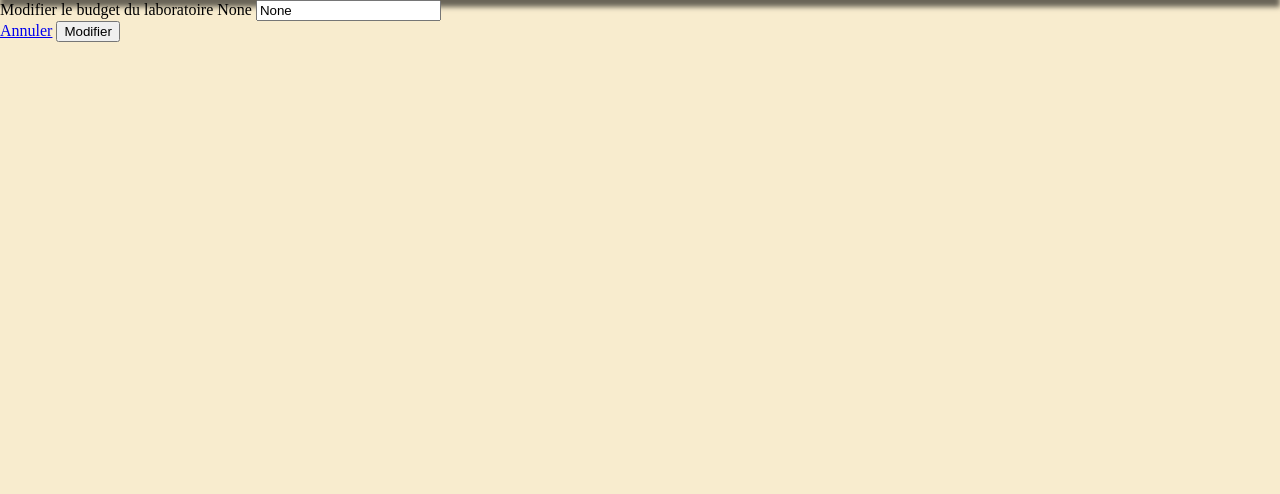
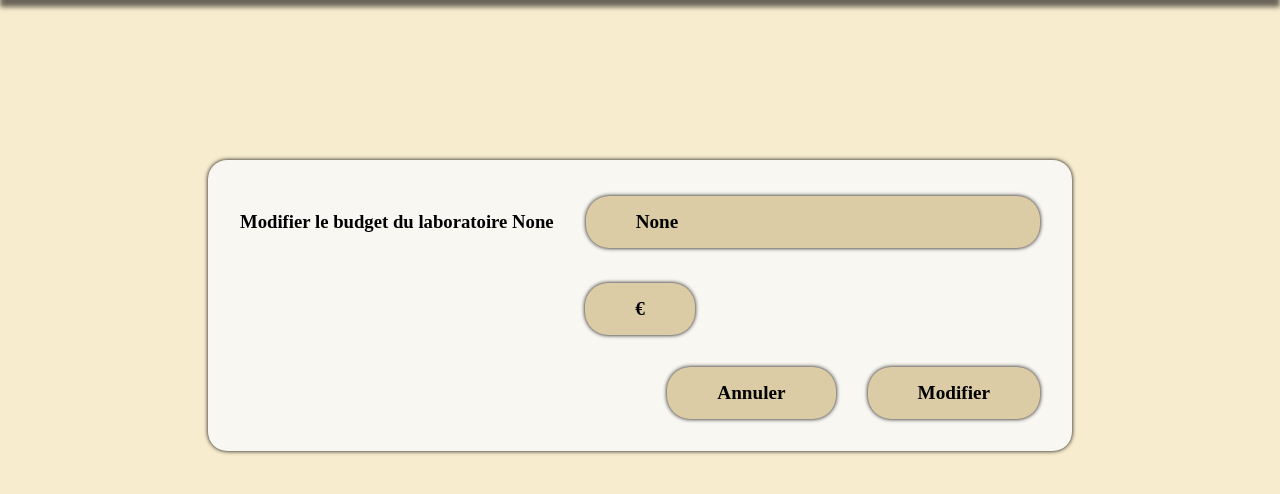
Before and after one commit to JorisVachey/SAE_ADN, a Flask app: template flask/monApp/templates/budget.html in a window 1280 px wide. Shown: the part 112-606 px from the top of the page. Run offline with Flask 3, Linux system fonts and the light colour scheme; the template is opened without the code that fills it: values that come from a table or form of the project are taken from there, others are empty.

Commit message:
cleen css html pour la page budget

```diff
--- a/flask/monApp/templates/budget.html
+++ b/flask/monApp/templates/budget.html
@@ -1,21 +1,22 @@
 {% extends "base.html" %}
 
 {% block styles_additionnels %}
-<link rel="stylesheet" href="{{ url_for('static', filename='css/style_ajouter_plate_fouille.css') }}">
+<link rel="stylesheet" href="{{ url_for('static', filename='css/styles_ajout_supp.css') }}">
 {% endblock %}
 
 {% block main %}
-<section id="ajout">
-    <form class="form-horizontal" role="form" method="POST" action="{{ url_for ('budget') }}">
+<section class="block">
+    <form role="form" method="POST" action="{{ url_for ('budget') }}">
         {{ unForm.hidden_tag() }}
-        <div id=zone1>
-            <label>Modifier le budget du laboratoire {{unForm.nom.data}}</label>
-            <input id="nom" type="text" name="{{ unForm.budget.name }}" placeholder="Saisir le budget du laboratoire..." value="{{ unForm.budget.data }}"
-                required>
-            <div class="boutons_form">
-                <a href="{{ url_for('accueil') }}" class="boutons_plat">Annuler</a>
-                <button type="submit" class="boutons_plat">Modifier</button>
-            </div>
+        <article class="sous_block">
+            <h1>Modifier le budget du laboratoire {{unForm.nom.data}}</h1>
+            <input class="input_moitie" id="nom" type="text" name="{{ unForm.budget.name }}" placeholder="Saisir le budget du laboratoire..." value="{{ unForm.budget.data }}" required>
+            <span style="flex-basis: 1%; flex-grow: 0;" class="input_moitie">€</span>
+        </article>
+        <div class="block_boutons">
+            <a href="{{ url_for('accueil') }}" class="boutons_fonctionnels">Annuler</a>
+            <button type="submit" class="boutons_fonctionnels">Modifier</button>
+        </div>
     </form>
 </section>
 
```
